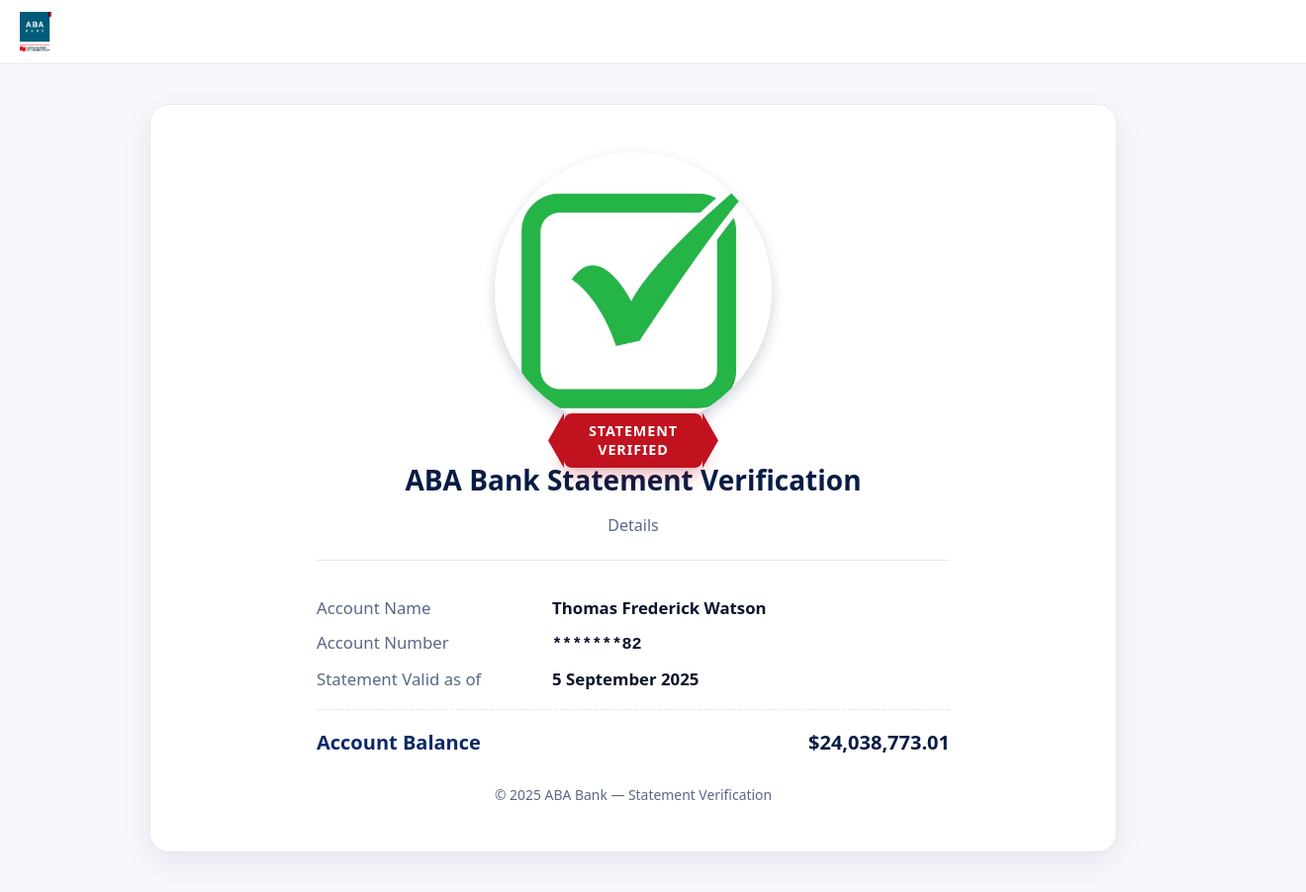
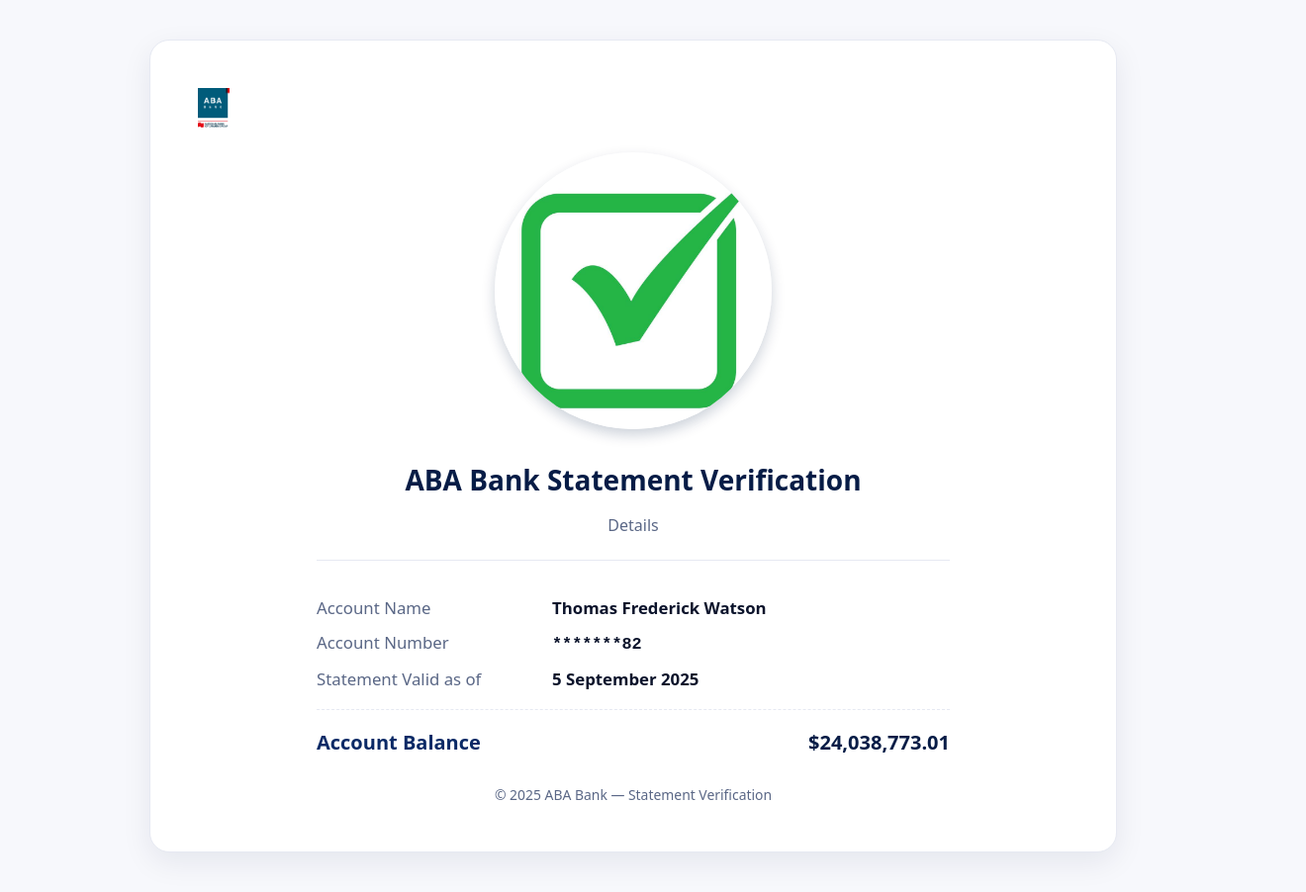
Before and after one commit to tfwiii/verify.ababank.systems, a plain HTML site: page index.html in a window 1280 px wide. Shown: the whole page at 99% size, 1320 px wide, since content can reach past the window. Drawn offline with Linux system fonts and the light colour scheme.

Commit message:
Update index.html

```diff
--- a/index.html
+++ b/index.html
@@ -26,21 +26,8 @@
       -moz-osx-font-smoothing: grayscale;
     }
 
-    header{
-      width: 100%;
-      display: flex;
-      align-items: center;
-      padding: 12px 20px;
-      background: var(--surface);
-      border-bottom: 1px solid var(--border);
-    }
-    header img{
-      height: 40px;
-      width: auto;
-    }
-
     .wrap{
-      min-height: calc(100svh - 64px);
+      min-height: 100svh;
       display: grid;
       place-items: center;
       padding: clamp(16px, 4vw, 40px);
@@ -54,6 +41,15 @@
       box-shadow: 0 10px 30px rgba(7,28,70,0.08);
       padding: clamp(20px, 5vw, 48px);
       text-align: center;
+    }
+
+    .card .logo{
+      text-align: left;
+      margin-bottom: 20px;
+    }
+    .card .logo img{
+      height: 40px;
+      width: auto;
     }
 
     .badge{
@@ -73,28 +69,6 @@
       border-radius: 50%;
       box-shadow: 0 6px 14px rgba(7,28,70,.2);
     }
-
-    .ribbon{
-      position:absolute;
-      left: 50%;
-      transform: translateX(-50%);
-      bottom: -14%;
-      background: var(--red);
-      color: #fff;
-      font-weight: 700;
-      letter-spacing: .06em;
-      text-transform: uppercase;
-      padding: .55rem 1.1rem;
-      border-radius: 8px;
-      box-shadow: 0 8px 18px rgba(193,18,31,.3);
-      font-size: clamp(.68rem, 1.6vw, .9rem);
-    }
-    .ribbon::before,
-    .ribbon::after{
-      content:""; position:absolute; top:0; bottom:0; width:16px; background: var(--red);
-    }
-    .ribbon::before{ right:100%; clip-path: polygon(100% 0, 0 50%, 100% 100%); }
-    .ribbon::after{ left:100%;  clip-path: polygon(0 0, 100% 50%, 0 100%); }
 
     h1{
       font-size: clamp(1.25rem, 2.6vw, 1.75rem);
@@ -141,14 +115,13 @@
   </style>
 </head>
 <body>
-  <header>
-    <img src="aba-web-top-logo.png" alt="ABA Bank Logo">
-  </header>
   <main class="wrap" aria-labelledby="page-title">
     <section class="card">
+      <div class="logo">
+        <img src="aba-web-top-logo.png" alt="ABA Bank Logo">
+      </div>
       <div class="badge" aria-hidden="true">
         <img src="check.jpg" alt="Verified">
-        <div class="ribbon" aria-hidden="true">Statement Verified</div>
       </div>
 
       <h1 id="page-title">ABA Bank Statement Verification</h1>
```
